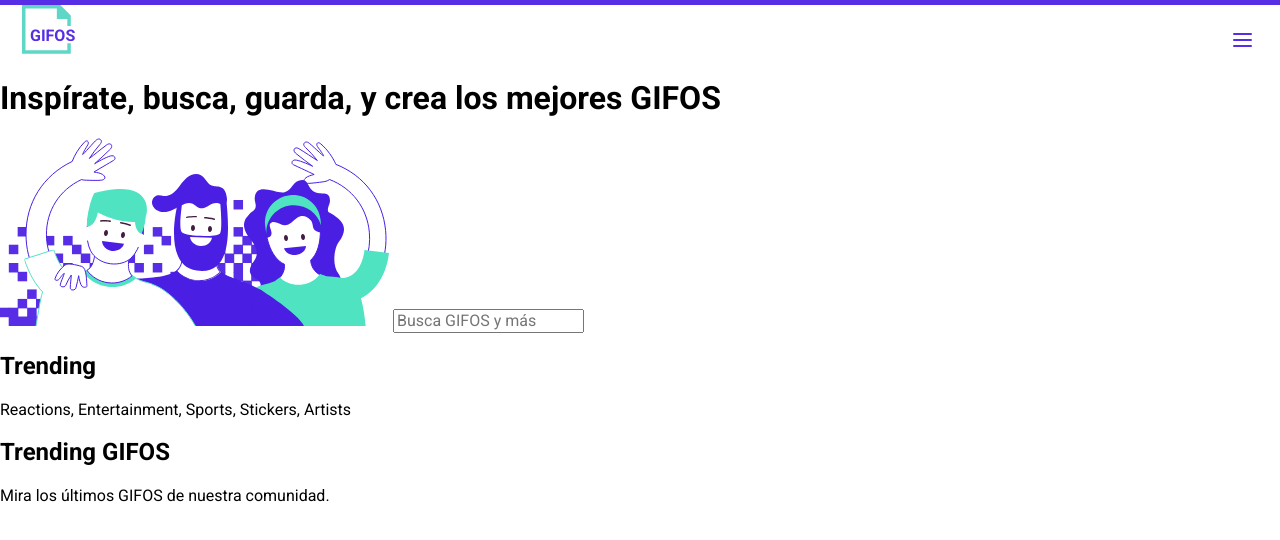
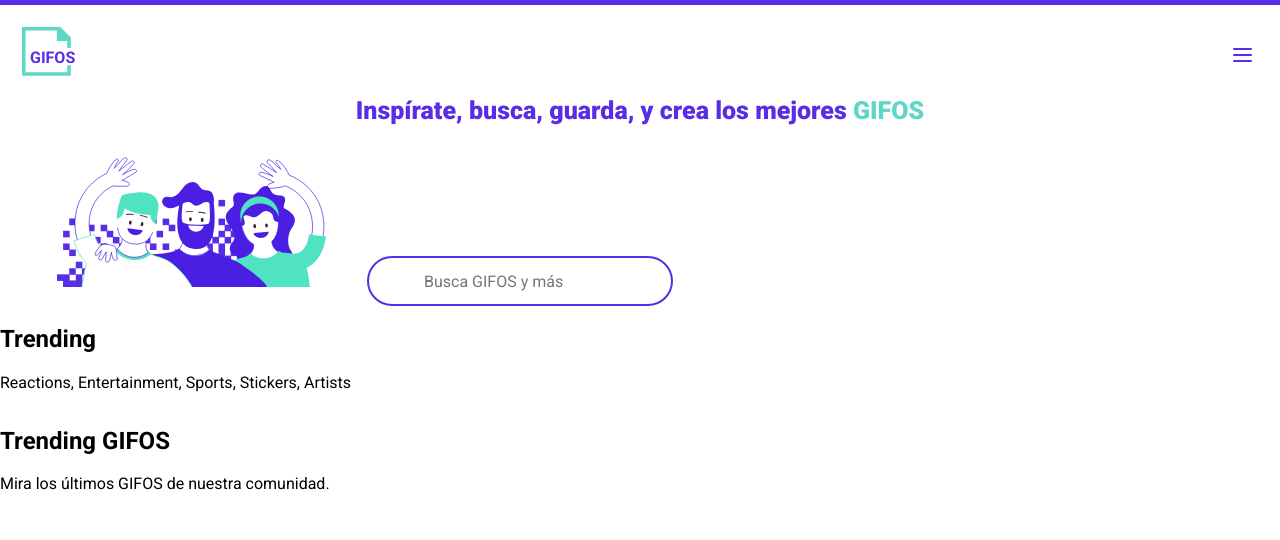
Before and after one commit to alejodieguez1/gif-os-acamica, a plain HTML site: page index.html in a window 1280 px wide. Drawn offline with Linux system fonts and the light colour scheme.

Commit message:
improved things + more adds

```diff
--- a/index.html
+++ b/index.html
@@ -59,12 +59,14 @@
                         </g>
                     </svg>
                 </a>
+                <!--- Hamburguer menu --->
                 <input type="checkbox" id="hmb-menu" class="hmb-menu">
                 <label for="hmb-menu" class="hmb-label">
                     <span class="bar" id="bar1"></span>
                     <span class="bar" id="bar2"></span>
                     <span class="bar" id="bar3"></span>
                 </label>
+                <!--- Navigation menu --->
                 <ul class="nav-names">
                     <li class="names"><a href="">Modo Nocturno</a></li>
                     <span class="line"></span>
@@ -79,12 +81,12 @@
             </nav>
         </header>
         <!--- MAIN SECTION --->
-        <main class="main-section">
-            <div class="main-container">
-                <h1>Inspírate, busca, guarda, y crea los mejores <span class="gifos-span">GIFOS</span></h1>
-                <div class="search-box">
-                    <img src="/images/ilustra_header.svg" alt="header-illustration">
-                    <input type="text" name="" id="" placeholder="Busca GIFOS y más">
+        <main class="search-section">
+            <div class="search-container">
+                <h1 class="first-tittle">Inspírate, busca, guarda, y crea los mejores <span class="gifos-span">GIFOS</span></h1>
+                <div class="searchBox-container">
+                    <img class="header-illustration" src="/images/ilustra_header.svg" alt="header-illustration">
+                    <input class="search-box" type="text" name="" id="" placeholder="Busca GIFOS y más">
                 </div>
                 <div class="trending-text">
                     <h2>Trending</h2>
--- a/styles/style.scss
+++ b/styles/style.scss
@@ -5,6 +5,7 @@ html {
     font-family: 'Roboto', sans-serif;
 }
 .body-container {
+    /* Header section */
     .header-container {
         .top-bar {
             background-color: #572EE5;
@@ -12,6 +13,7 @@ html {
             height: 5px;
         }
         .navigation-container {
+            padding: 22px 0px 0px;
             .gifos-logo {
                 margin: 22px;
                 width: 3.05rem;
@@ -20,8 +22,10 @@ html {
             .hmb-menu {
                 display: none;
             }
+            /* Hamburguer menu three bars */
             .hmb-label {
-                margin: 26px;
+                padding-top: 19px;
+                padding-right: 26px;
                 float: right;
                 cursor: pointer;
                 display: flex;
@@ -63,7 +67,7 @@ html {
             .create-container {
                 display: none;
             }
-            /*  NAV MENU ANIMATIONS  */
+            /*  Hamburguer menu animations  */
             #hmb-menu:checked ~ .nav-names {
                 max-height: 100%;
             }
@@ -84,4 +88,39 @@ html {
             }
         }
     }
+    /* Search section */
+    .search-section {
+        .search-container {
+            display: flex;
+            flex-direction: column;
+            .first-tittle {
+                align-self: center;
+                margin-bottom: 31px;
+                font-weight: 800;
+                color: #572EE5;
+                font-size: 1.5626rem;
+                text-align: center;
+                width: 70%;
+                .gifos-span {
+                    font-weight: 800;
+                    color: #5ED7C6;
+                }
+            }
+            .searchBox-container {
+                .header-illustration {
+                    margin-left: 55px;
+                    width: 273px;
+                    height: 130px;
+                }
+                .search-box {
+                    font-family: 'Roboto', sans-serif;
+                    font-weight: 400;
+                    margin-left: 35px;
+                    border-radius: 27px;
+                    padding: 15px 64px 13px 55px;
+                    border: 2px solid #572EE5;
+                }
+            }
+        }
+    }
 }
```
Also changed, not shown: styles/main.css, 1 other file.
